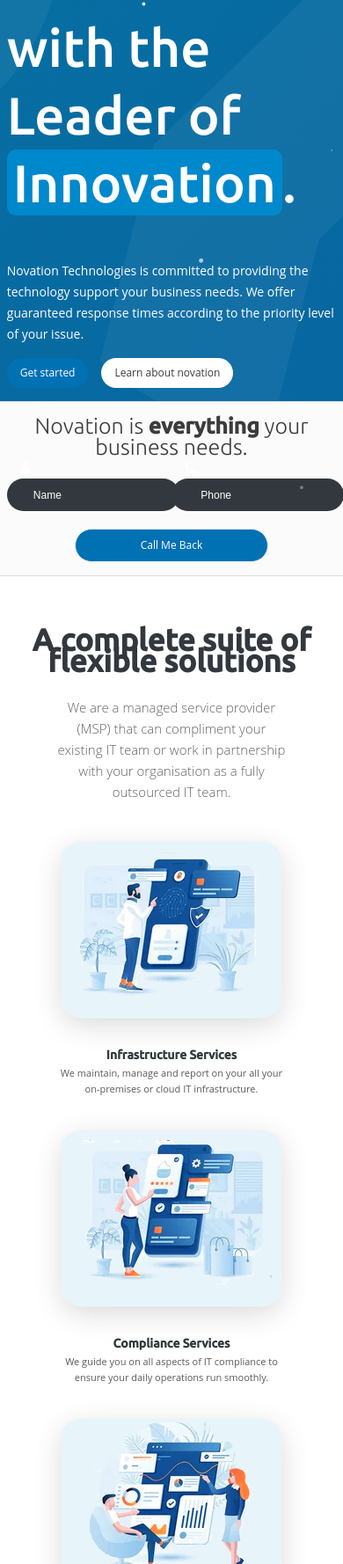
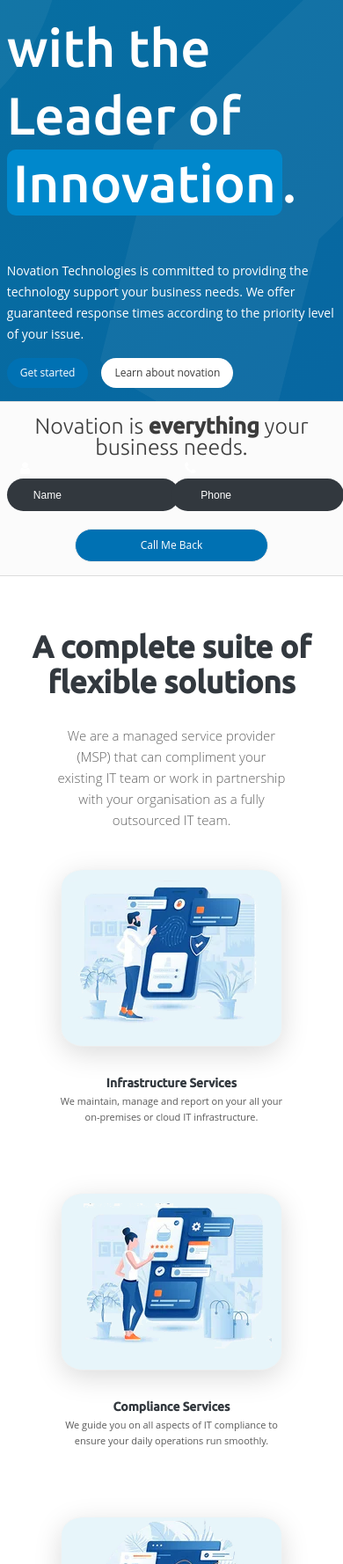
Before and after one commit to Muhammad-1990/Novation-front-end, a browser extension: page index.html in a window 390 px wide. Shown: the part 222-2000 px from the top of the page at 88% size. Drawn offline with nearby package versions, Linux system fonts and the light colour scheme.

Commit message:
mainservices correction

```diff
--- a/index.html
+++ b/index.html
@@ -257,7 +257,7 @@
 
     <main>
         <section>
-            <div id="particles-js"></div>
+            <!-- <div id="particles-js"></div> -->
             <!-- <img class="p_absoulte s_shap" src="images/shap.png" alt="transparent backdrop shape"> -->
             <div class="shape"></div>
             <div class="s_round one"></div>
@@ -831,8 +831,8 @@
     <div class="toast"></div>
 
 
-    <script defer src="https://cdn.jsdelivr.net/particles.js/2.0.0/particles.min.js"></script>
-    <script defer src="js/main.js"></script>
+    <!-- <script defer src="https://cdn.jsdelivr.net/particles.js/2.0.0/particles.min.js"></script> -->
+    <!-- <script defer src="js/main.js"></script> -->
     <style>
         .hidden-label {
             position: absolute;
@@ -2248,6 +2248,12 @@
 margin-right: auto;
 text-align: center;
 }
+.main-services-column h2{
+    line-height: 40px;
+}
+.main-services ul li{
+    margin-bottom: 65px;
+}
         }
 
 </style>
```
